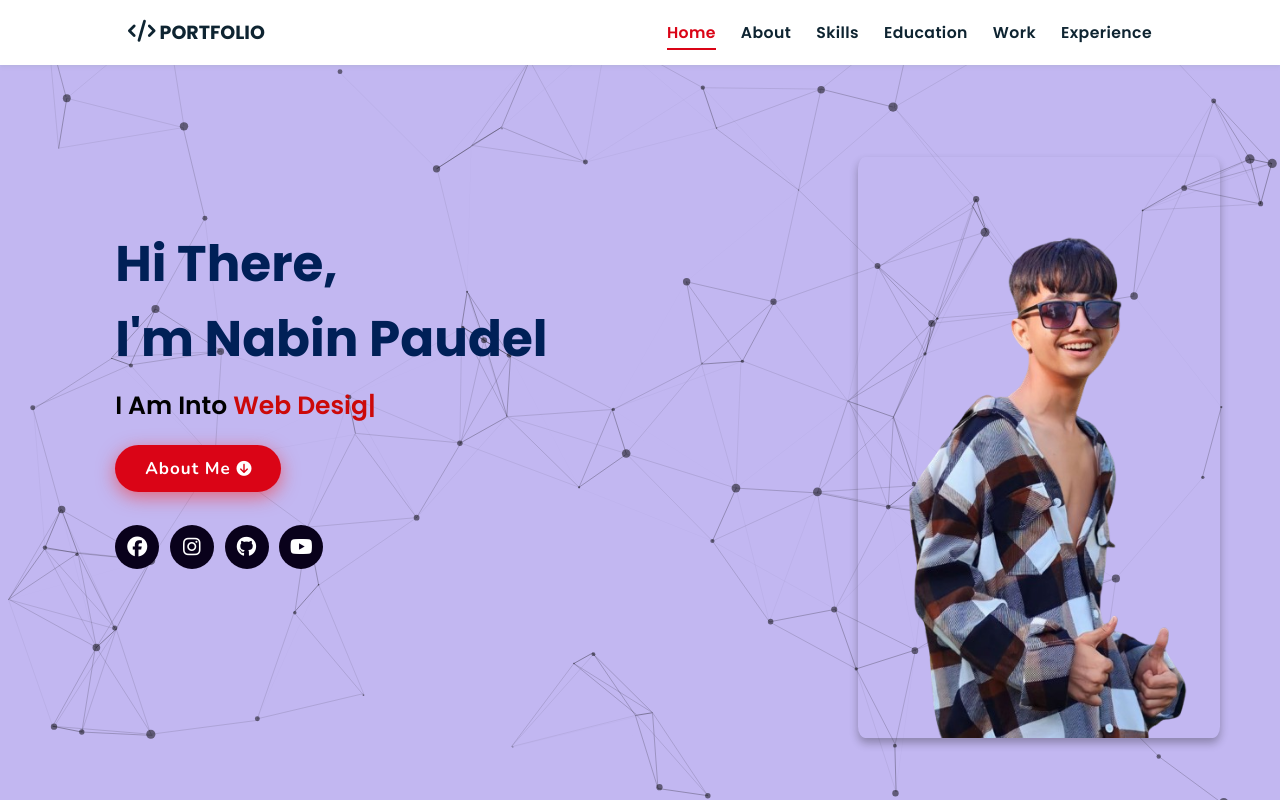
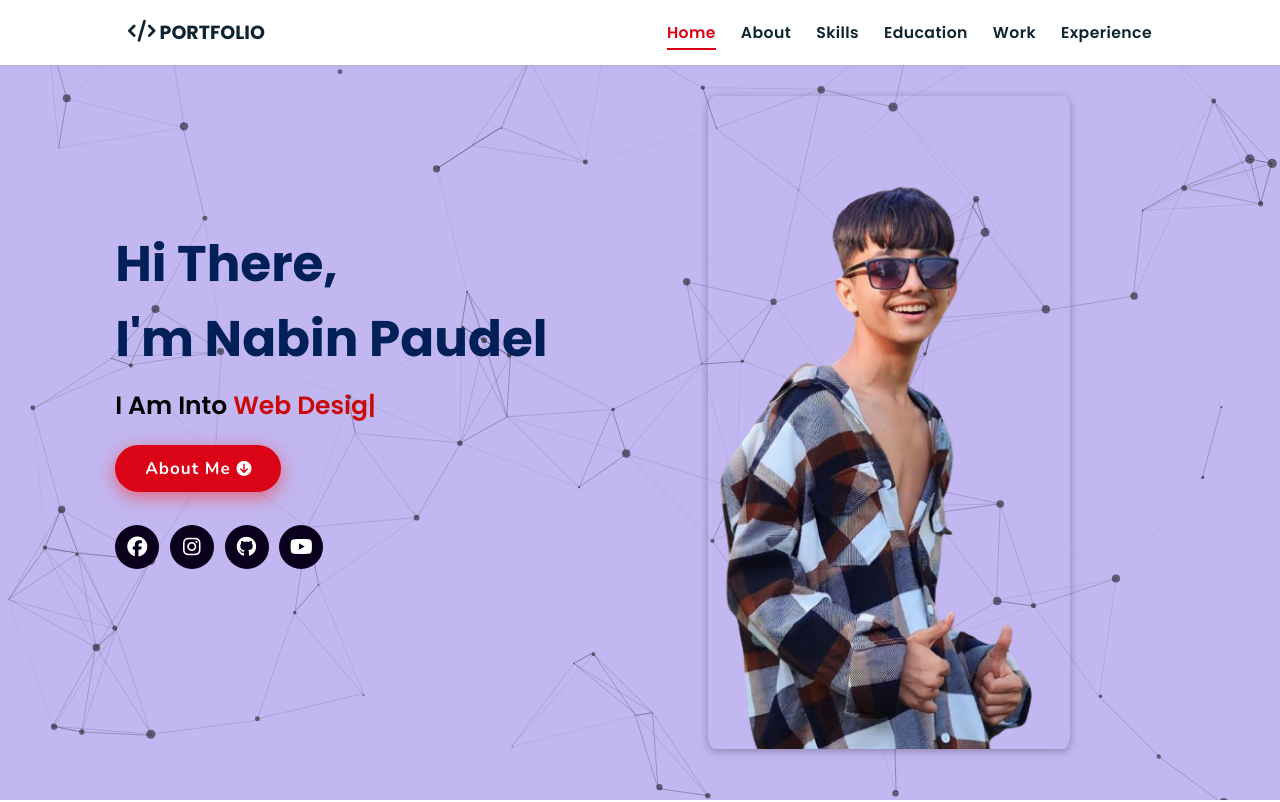
Before and after one commit to nabinpaudel10/portfilio, a plain HTML site: page index.html in a window 1280 px wide. Shown: the top 802 px of the page. Drawn offline with nearby package versions, Linux system fonts and the light colour scheme; no server answers; animation ran at ten frames a second.

Commit message:
Add files via upload

```diff
--- a/css/style.css
+++ b/css/style.css
@@ -35,7 +35,7 @@ html::-webkit-scrollbar {
   width: 0.8rem;
 }
 html::-webkit-scrollbar-track {
-  background: rgb(201, 112, 228);
+  background: rgb(201, 112, 228));
 }
 html::-webkit-scrollbar-thumb {
   background: #050505;
@@ -215,11 +215,10 @@ header .navbar ul li a:hover {
 .home .image img {
   width: 70%;
   height: 70%;
-  margin-top: 100px;
-  margin-left: 210px;
-  padding-left:40px;
+  margin-top: 5rem;
+  margin-left: 6rem;
   border-radius: 2%;
-  box-shadow: 0 5px 8px #0f0f0f4d;
+  box-shadow: 0 2px 8px #0f0f0f4d;
   cursor: pointer;
 }
 .home .image img:hover {
```
